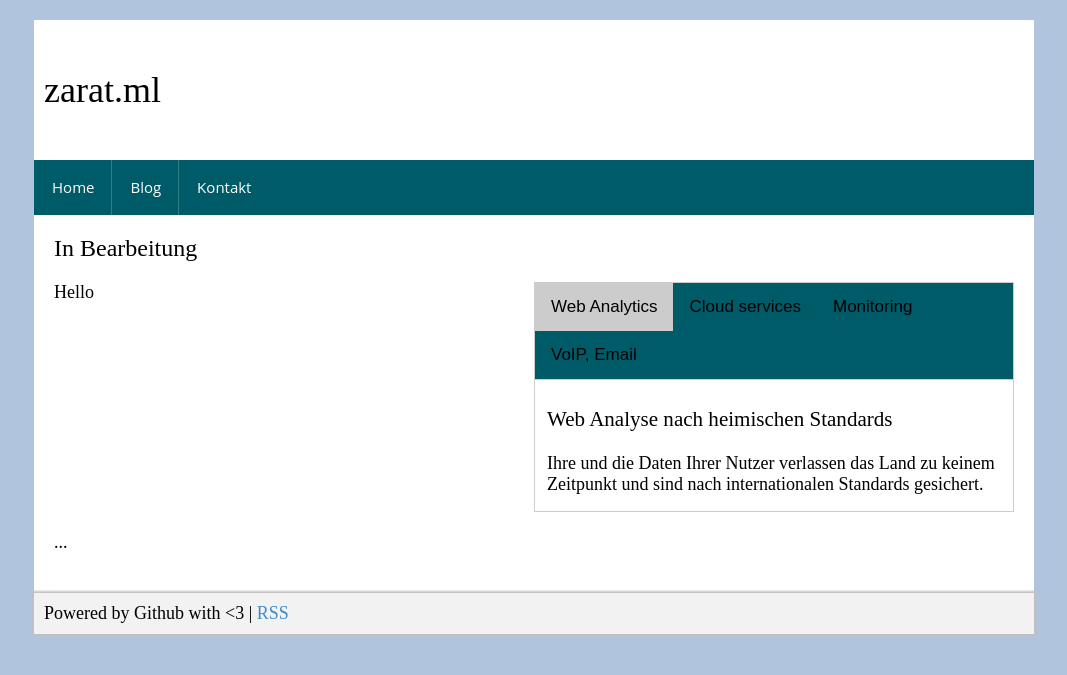
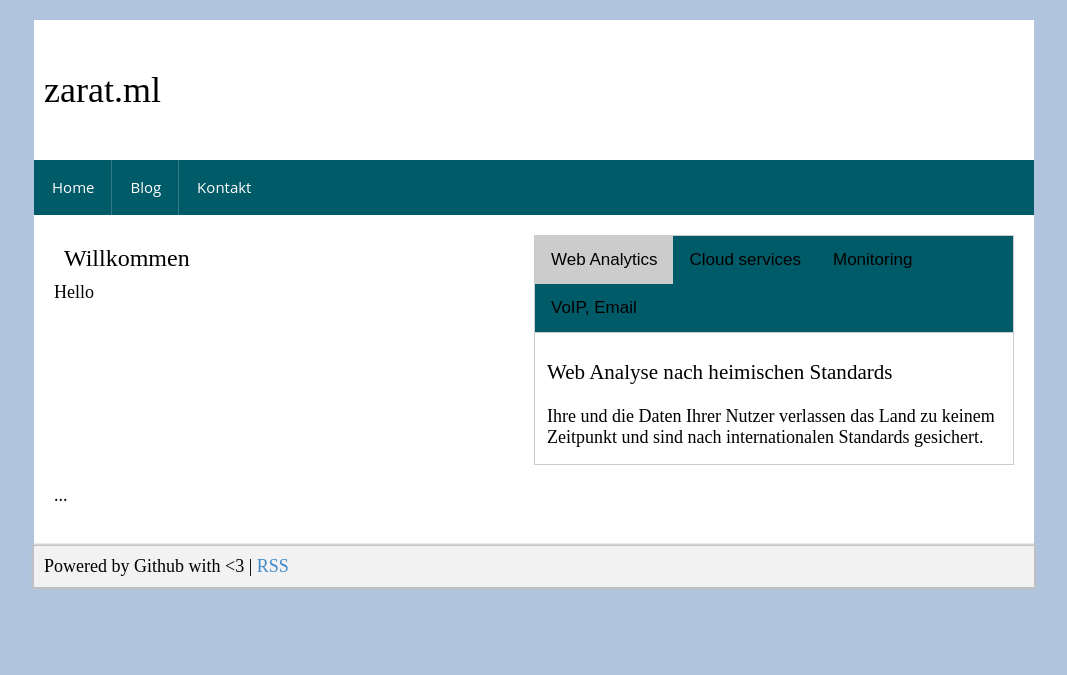
Before and after one commit to zarat/zarat.github.io, a Jekyll site: the page built from index.html, in a window 1280 px wide. Shown: the top 675 px of the page, without its empty margins (106-1173 px from the left). Built offline with Jekyll 4.4.1, drawn with Linux system fonts in a browser that asks for light colours; the list of posts is cut into pages by our own code.

Commit message:
Update index.html

```diff
--- a/index.html
+++ b/index.html
@@ -47,13 +47,14 @@ layout: default
 
   <div class="sp-content-item" data-nosnippet>
 
-    <div class="sp-content-item-head">In Bearbeitung</div>
+
 
     <div class="sp-content-item-body">
 
       <div>
 
     <div style="width:50%; float:left">
+      <div class="sp-content-item-head">Willkommen</div>
     <p>Hello</p>
     </div>
 
```
